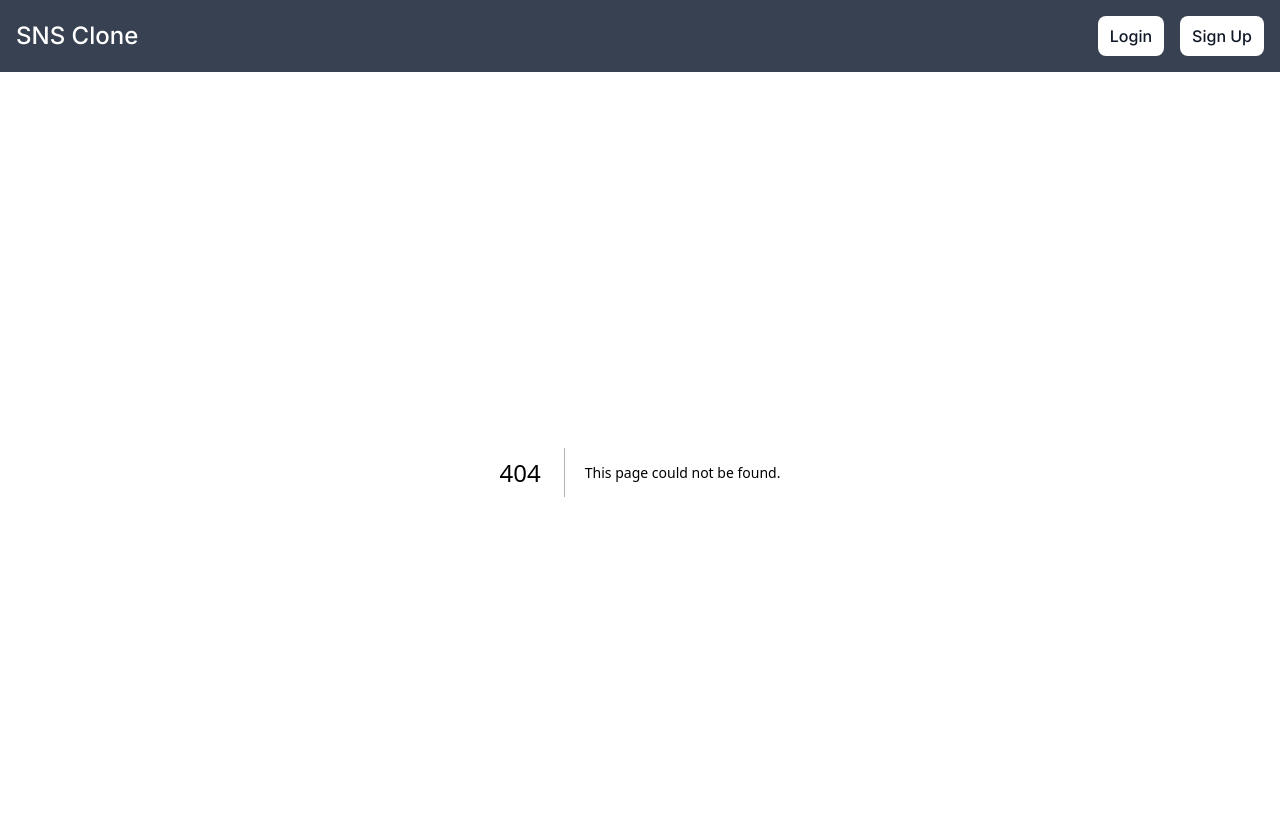
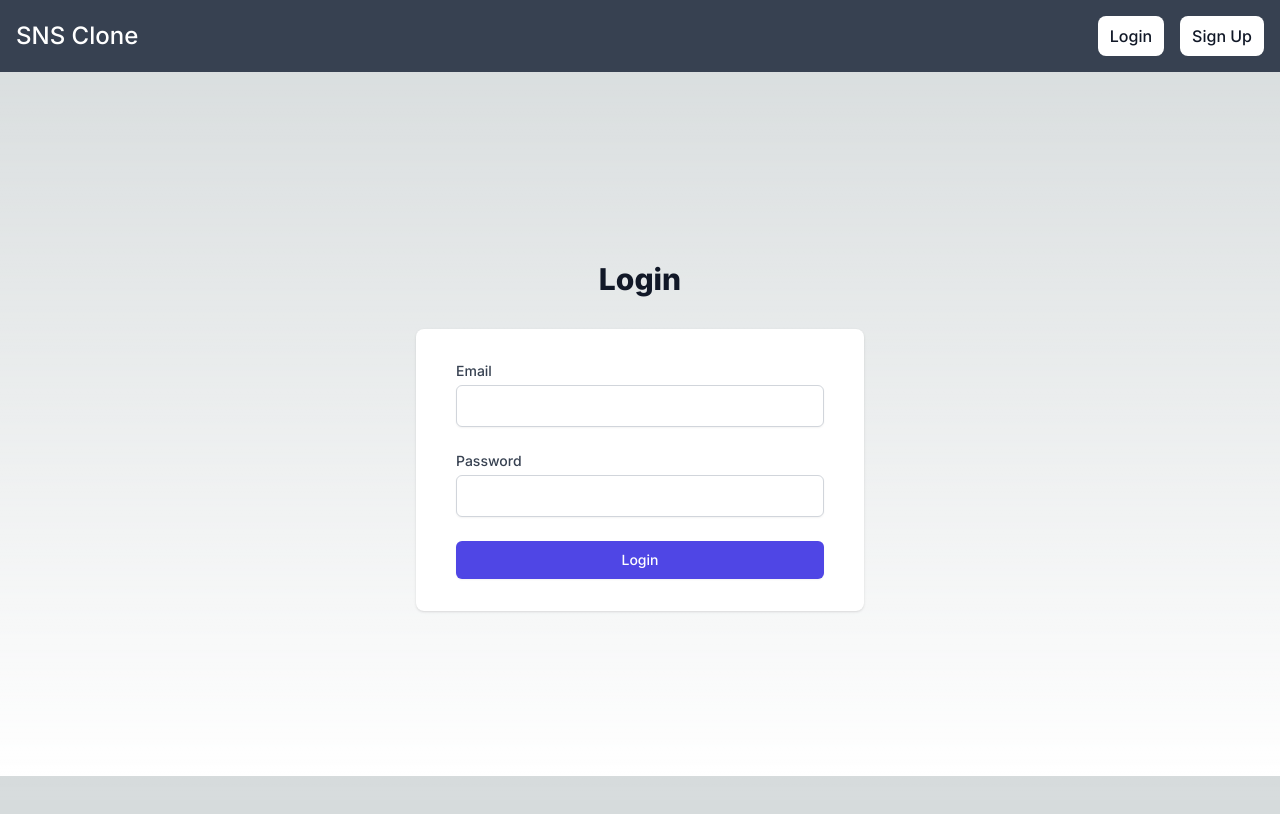
Before and after one commit to phasetr/pt-javascript, a Next.js app in the folder 2023-09-28-fullstack-sns-development/client/: page /login in a window 1280 px wide. Before the commit this address had no page. Shown: the top 814 px of the page. Built offline with nearby package versions, Linux system fonts and the light colour scheme.

Commit message:
section4-22

```diff
--- /dev/null
+++ b/2023-09-28-fullstack-sns-development/client/app/login/layout.tsx
@@ -0,0 +1,9 @@
+import { Metadata } from "next";
+
+export const metadata: Metadata = {
+  title: "Login",
+};
+
+export default function LoginLayout({ children }: { children: React.ReactNode }) {
+  return <>{children}</>;
+}
--- /dev/null
+++ b/2023-09-28-fullstack-sns-development/client/app/login/page.tsx
@@ -0,0 +1,60 @@
+export default function Login() {
+  return (
+    <div
+      style={{ height: "88vh" }}
+      className="flex flex-col justify-center py-12 sm:px-6 lg:px-8"
+    >
+      <div className="sm:mx-auto sm:w-full sm:max-w-md">
+        <h2 className="mt-6 text-center text-3xl font-extrabold text-gray-900">
+          Login
+        </h2>
+      </div>
+      <div className="mt-8 sm:mx-auto sm:w-full sm:max-w-md">
+        <div className="bg-white py-8 px-4 shadow sm:rounded-lg sm:px-10">
+          <form>
+            <div>
+              <label
+                htmlFor="email"
+                className="block text-sm font-medium text-gray-700"
+              >
+                Email
+              </label>
+              <input
+                id="email"
+                name="email"
+                type="email"
+                autoComplete="email"
+                required
+                className="mt-1 block w-full border border-gray-300 rounded-md shadow-sm py-2 px-3 text-base focus:outline-none focus:ring-indigo-500 focus:border-indigo-500"
+              />
+            </div>
+            <div className="mt-6">
+              <label
+                htmlFor="password"
+                className="block text-sm font-medium text-gray-700"
+              >
+                Password
+              </label>
+              <input
+                id="password"
+                name="password"
+                type="password"
+                autoComplete="current-password"
+                required
+                className="mt-1 block w-full border border-gray-300 rounded-md shadow-sm py-2 px-3 text-base focus:outline-none focus:ring-indigo-500 focus:border-indigo-500"
+              />
+            </div>
+            <div className="mt-6">
+              <button
+                type="submit"
+                className="w-full py-2 px-4 border border-transparent rounded-md shadow-sm text-sm font-medium text-white bg-indigo-600 hover:bg-indigo-700 focus:outline-none focus:ring-2 focus:ring-offset-2 focus:ring-indigo-500"
+              >
+                Login
+              </button>
+            </div>
+          </form>
+        </div>
+      </div>
+    </div>
+  );
+}
--- /dev/null
+++ b/2023-09-28-fullstack-sns-development/client/app/signup/layout.tsx
@@ -0,0 +1,6 @@
+export const metadata = {
+  title: "Signup",
+};
+export default function SignupLayout({ children }: { children: React.ReactNode }) {
+  return <>{children}</>;
+};
--- /dev/null
+++ b/2023-09-28-fullstack-sns-development/client/app/signup/page.tsx
@@ -0,0 +1,76 @@
+export default function Signup() {
+  return (
+    <div
+      style={{ height: "88vh" }}
+      className="flex flex-col justify-center sm:px-6 lg:px-8"
+    >
+      <div className="sm:mx-auto sm:w-full sm:max-w-md">
+        <h2 className="text-center text-3xl font-extrabold text-gray-900">
+          Create an account
+        </h2>
+      </div>
+      <div className="mt-8 sm:mx-auto sm:w-full sm:max-w-md">
+        <div className="bg-white py-8 px-4 shadow sm:rounded-lg sm:px-10">
+          <form>
+            <div>
+              <label
+                htmlFor="email"
+                className="block text-sm font-medium text-gray-700"
+              >
+                Name
+              </label>
+              <input
+                id="name"
+                name="name"
+                type="text"
+                autoComplete="name"
+                required
+                className="mt-1 block w-full border border-gray-300 rounded-md shadow-sm py-2 px-3 text-base focus:outline-none focus:ring-indigo-500 focus:border-indigo-500"
+              />
+            </div>
+            <div className="mt-6">
+              <label
+                htmlFor="email"
+                className="block text-sm font-medium text-gray-700"
+              >
+                Email
+              </label>
+              <input
+                id="email"
+                name="email"
+                type="email"
+                autoComplete="email"
+                required
+                className="mt-1 block w-full border border-gray-300 rounded-md shadow-sm py-2 px-3 text-base focus:outline-none focus:ring-indigo-500 focus:border-indigo-500"
+              />
+            </div>
+            <div className="mt-6">
+              <label
+                htmlFor="password"
+                className="block text-sm font-medium text-gray-700"
+              >
+                Password
+              </label>
+              <input
+                id="password"
+                name="password"
+                type="password"
+                autoComplete="new-password"
+                required
+                className="mt-1 block w-full border border-gray-300 rounded-md shadow-sm py-2 px-3 text-base focus:outline-none focus:ring-indigo-500 focus:border-indigo-500"
+              />
+            </div>
+            <div className="mt-6">
+              <button
+                type="submit"
+                className="w-full py-2 px-4 border border-transparent rounded-md shadow-sm text-sm font-medium text-white bg-indigo-600 hover:bg-indigo-700 focus:outline-none focus:ring-2 focus:ring-offset-2 focus:ring-indigo-500"
+              >
+                Sign Up
+              </button>
+            </div>
+          </form>
+        </div>
+      </div>
+    </div>
+  );
+}
```
